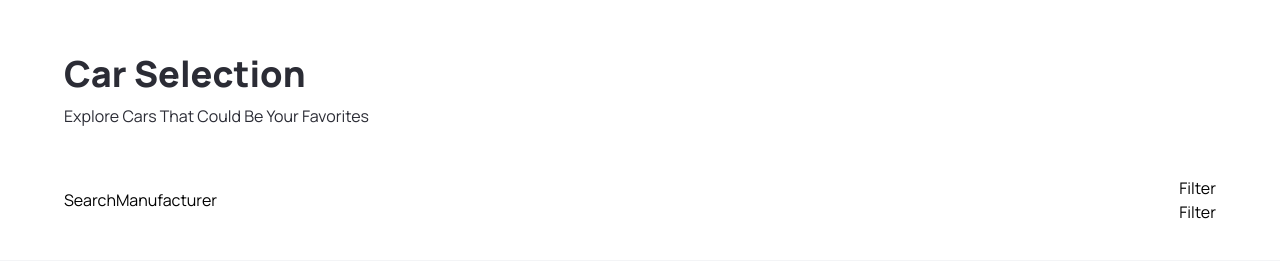
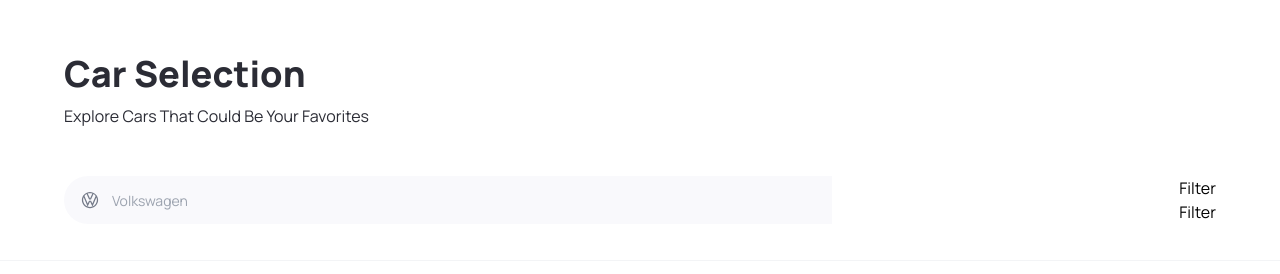
Before and after one commit to itx-shoaib/Car-Showcase, a Next.js app: page / in a window 1280 px wide. Shown: the part 810-1084 px from the top of the page. Built offline with nearby package versions, Linux system fonts and the light colour scheme.

Commit message:
Create SearchManyfacturer

```diff
--- a/components/SearchManufacturer.tsx
+++ b/components/SearchManufacturer.tsx
@@ -1,11 +1,76 @@
-import { SearchManufacturerProps } from '@/types'
+"use client";
+import { Combobox, Transition } from "@headlessui/react";
+import { SearchManufacturerProps } from "@/types";
+import Image from "next/image";
+import { useState, Fragment } from "react";
+import { manufacturers } from "@/constants";
 
-const SearchManufacturer = ({manufacturer, setManufacturer} : SearchManufacturerProps) => {
+const SearchManufacturer = ({
+  manufacturer,
+  setManufacturer,
+}: SearchManufacturerProps) => {
+  const [query, setQuery] = useState("");
+
+  const filterManufacturer =
+    query === ""
+      ? manufacturers
+      : manufacturers.filter((items) =>
+          items
+            .toLowerCase()
+            .replace(/\s+/g, "")
+            .includes(query.toLowerCase().replace(/\s+/g, ""))
+        );
+
   return (
-    <div>
-      SearchManufacturer
+    <div className="search-manufacturer">
+      <Combobox value={manufacturer} onChange={setManufacturer}>
+        <div className="relative w-full">
+          <Combobox.Button className="absolute top-[14px]">
+            <Image
+              src="/car-logo.svg"
+              width={20}
+              height={20}
+              className="ml-4"
+              alt="car-logo"
+            />
+          </Combobox.Button>
+
+          <Combobox.Input
+            className="search-manufacturer__input"
+            placeholder="Volkswagen"
+            displayValue={(manufacturer: string) => manufacturer}
+            onChange={(e) => setQuery(e.target.value)}
+          />
+
+          <Transition
+            as={Fragment}
+            Leave="transition ease-in duration-100"
+            LeaveFrom="opacity-100"
+            LeaveTo="opacity-0"
+            afterLeave={() => setQuery("")}
+          >
+            <Combobox.Options>
+              {
+                filterManufacturer.map((item) => (
+                  <Combobox.Option
+                    key={item}
+                    className={({active}) => `
+                  relative search-manufacturer__option ${
+                    active ? "bg-primary-blue text-white" : "text-gray-900"
+                  }
+                  `}
+                    value={item}
+                  >
+                    {item}
+                  </Combobox.Option>
+                ))
+              }
+            </Combobox.Options>
+          </Transition>
+        </div>
+      </Combobox>
     </div>
-  )
-}
+  );
+};
 
-export default SearchManufacturer
+export default SearchManufacturer;
```
